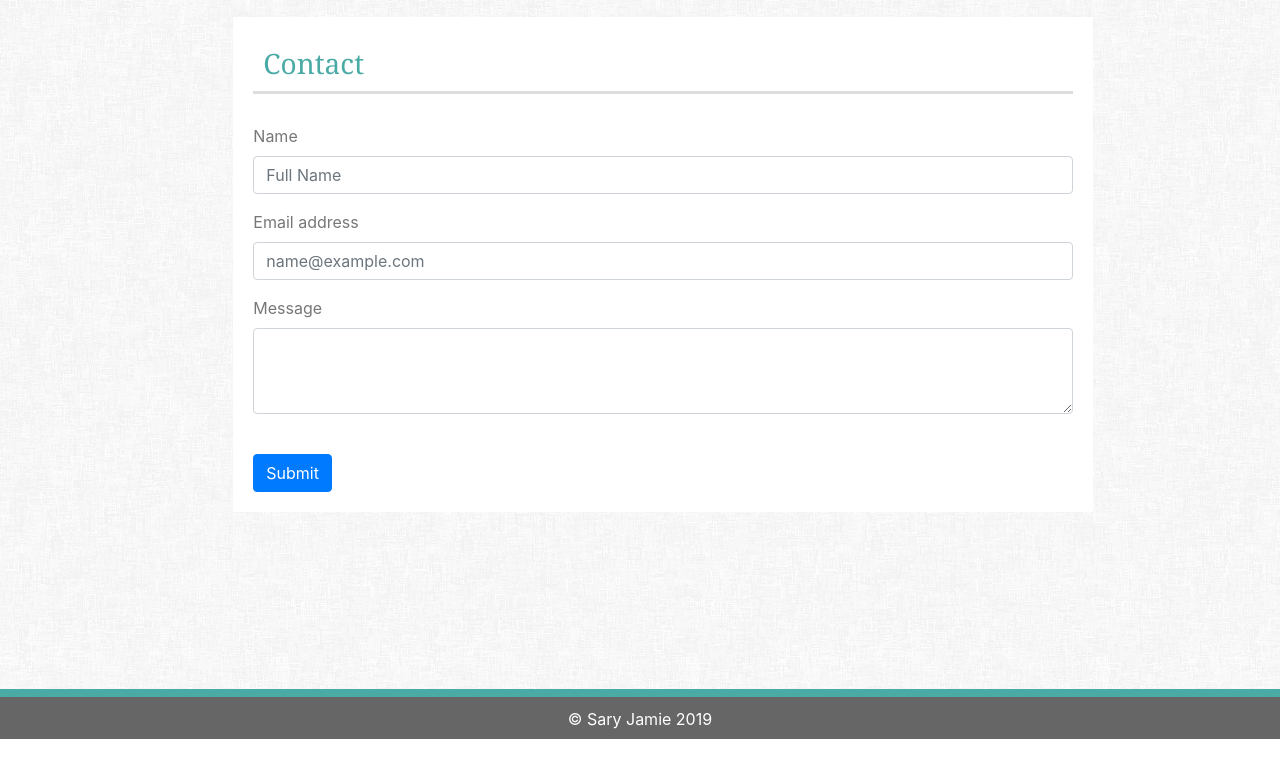
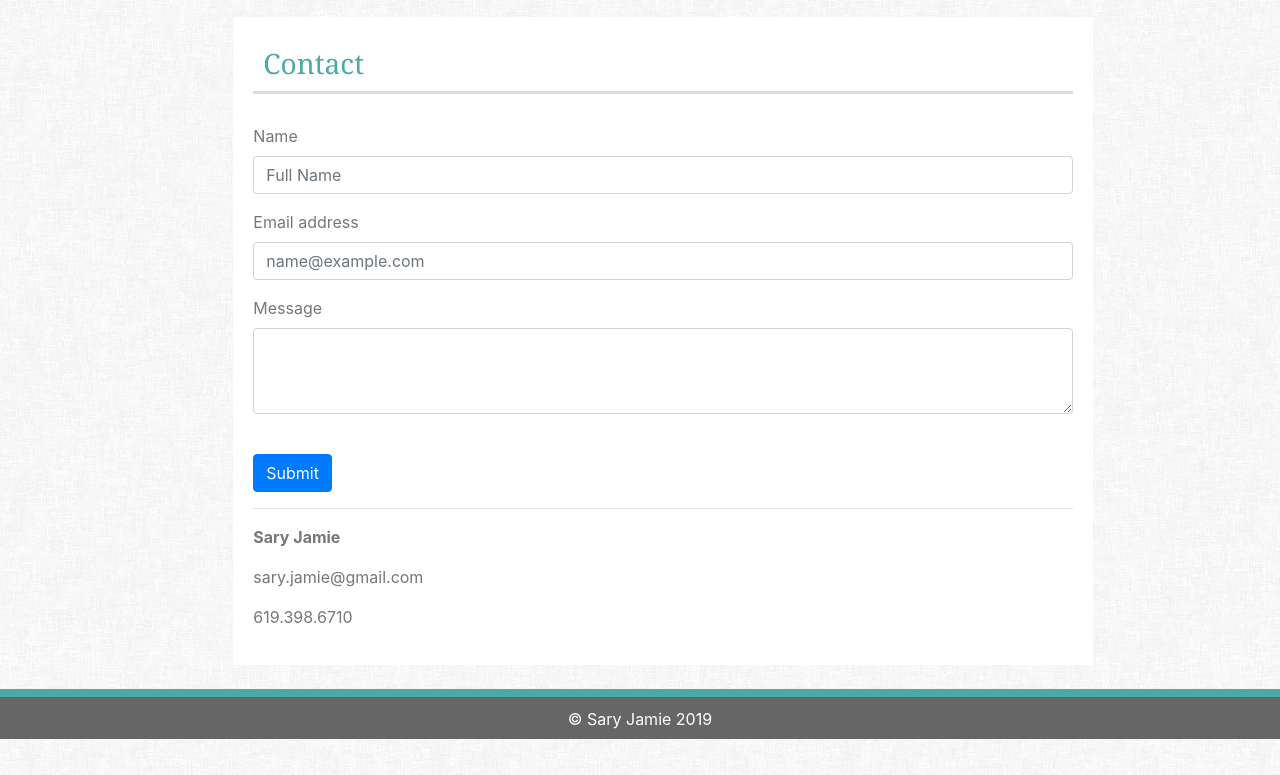
Before and after one commit to saryjamie/saryjamie.github.io, a plain HTML site: page contact.html in a window 1280 px wide. Shown: the part 61-836 px from the top of the page. Before the commit the page ends 800 px from the top, so only its background shows below. Drawn offline with nearby package versions, Linux system fonts and the light colour scheme.

Commit message:
updated resume link

```diff
--- a/contact.html
+++ b/contact.html
@@ -46,7 +46,7 @@
                                     <a class="github" target="_blank" href="https://github.com/saryjamie/"><i
                                             class="fab fa-github-square"></i></a>
 
-                                    <a class="file" target="_blank" href="https://adobe.ly/2xdjdsy"><i
+                                    <a class="file" target="_blank" href="https://adobe.ly/39YwXVm"><i
                                             class="fas fa-file-alt"></i></a>
 
                                 </div>
@@ -87,6 +87,13 @@
                                 </div><br>
                                 <input class="btn btn-primary" type="submit" value="Submit">
                             </form>
+                            <hr />
+                            <strong>
+                                <p>Sary Jamie</p>
+                            </strong>
+                            <p>sary.jamie@gmail.com</p>
+
+                            <p>619.398.6710</p>
 
                         </div>
                     </div>
```
Also changed, not shown: index.html (+1 -1 lines), portfolio.html (+1 -1 lines).
